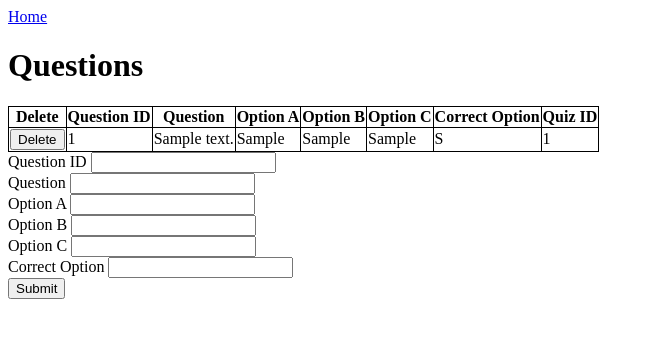
After one commit to IES-Rafael-Alberti/quizz-app-DanielSaborido, a PHP site: page /delete_questions.php in a window 1280 px wide. The commit adds this page. Shown: the top 338 px of the page, without its empty margins (0-654 px from the left). Run offline with PHP 8.4, Linux system fonts and the light colour scheme; tables that the repository leaves empty or names only in its code hold one stand-in row (values such as "Sample post"); data that the repository does not hold is empty.

Commit message:
partes 3 y 4 terminadas

```diff
--- /dev/null
+++ b/codigophp/delete_questions.php
@@ -0,0 +1,107 @@
+<?php
+    $servername = "db";
+    $username = "esclava";
+    $password = "pestillo";
+
+    $conn = new mysqli($servername, $username, $password, "quiz");
+
+    if ($_SERVER['REQUEST_METHOD'] == 'POST' && !isset($_POST['update'])) {
+        $question_id = $_POST['question_id'];
+        $sql = "DELETE FROM QUESTION WHERE question_id = $question_id";
+        $conn->query($sql);
+        echo "Question deleted successfully";
+    }
+
+    if ($_SERVER['REQUEST_METHOD'] == 'POST' && isset($_POST['update'])) {
+        $question_id = $_POST['question_id'];
+        $question = $_POST['question_text'];
+        $option_a = $_POST['option_a'];
+        $option_b = $_POST['option_b'];
+        $option_c = $_POST['option_c'];
+        $correct_option = $_POST['correct_option'];
+        $sql = "UPDATE QUESTION SET question_text = '$question', option_a = '$option_a', option_b = '$option_b', option_c = '$option_c', correct_option = '$correct_option' WHERE question_id = $question_id";
+        $conn->query($sql);
+        echo "Question updated successfully";
+    }
+?>
+
+<!DOCTYPE html>
+<html lang="en">
+<head>
+    <meta charset="UTF-8">
+    <meta name="viewport" content="width=device-width, initial-scale=1.0">
+    <title>Document</title>
+</head>
+<body>
+    <a href="index.php">Home</a>
+    <h1>Questions</h1>
+    <table>
+        <tr>
+            <th>Delete</th>
+            <th>Question ID</th>
+            <th>Question</th>
+            <th>Option A</th>
+            <th>Option B</th>
+            <th>Option C</th>
+            <th>Correct Option</th>
+            <th>Quiz ID</th>
+        </tr>
+        <?php
+            $sql = "SELECT * FROM QUESTION";
+            $result = $conn->query($sql);
+            if ($result->num_rows > 0) {
+                while($row = $result->fetch_assoc()) { ?>
+                <tr>
+                    <td>
+                        <form action="delete_questions.php" method="post">
+                            <input type="hidden" name="question_id" value="<?php echo $row['question_id']; ?>">
+                            <input type="submit" value="Delete">
+                        </form>
+                    </td>
+                    <td><?php echo $row['question_id']; ?></td>
+                    <td><?php echo $row['question_text']; ?></td>
+                    <td><?php echo $row['option_a']; ?></td>
+                    <td><?php echo $row['option_b']; ?></td>
+                    <td><?php echo $row['option_c']; ?></td>
+                    <td><?php echo $row['correct_option']; ?></td>
+                    <td><?php echo $row['QUIZ_quiz_id']; ?></td>
+                <?php }
+            }
+        ?>
+    </table>
+    <style>
+        table {
+            border-collapse: collapse;
+        }
+        table, th, td {
+            border: 1px solid black;
+        }
+    </style>
+    <form action="delete_questions.php" method="post">
+        <label for="question_id">Question ID</label>
+        <input type="text" name="question_id" id="question_id">
+        <br>
+        <label for="question">Question</label>
+        <input type="text" name="question_text" id="question_text">
+        <br>
+        <label for="option_a">Option A</label>
+        <input type="text" name="option_a" id="option_a">
+        <br>
+        <label for="option_b">Option B</label>
+        <input type="text" name="option_b" id="option_b">
+        <br>
+        <label for="option_c">Option C</label>
+        <input type="text" name="option_c" id="option_c">
+        <br>
+        <label for="correct_option">Correct Option</label>
+        <input type="text" name="correct_option" id="correct_option">
+        <br>
+        <input type="hidden" name="update" value="update">
+        <input type="submit" value="Submit">
+    </form>
+</body>
+</html>
+
+<?php
+    $conn->close();
+?>
--- /dev/null
+++ b/codigophp/logout.php
@@ -0,0 +1,6 @@
+<?php
+    session_start();
+    if (isset($_SESSION['username'])) {
+        unset($_SESSION['username']);
+    }
+    header("Location: /");
--- a/initSQL/db.sql
+++ b/initSQL/db.sql
@@ -29,6 +29,12 @@ CREATE TABLE IF NOT EXISTS `quiz`.`QUESTION` (
     ON DELETE NO ACTION
     ON UPDATE NO ACTION);
 
+CREATE TABLE IF NOT EXISTS `quiz`.`USER` (
+  `user_id` INT NOT NULL AUTO_INCREMENT,
+  `username` VARCHAR(255) NOT NULL,
+  `password` VARCHAR(255) NOT NULL,
+  `email` VARCHAR(255) NOT NULL,
+  PRIMARY KEY (`user_id`));
 
 SET SQL_MODE=@OLD_SQL_MODE;
 SET FOREIGN_KEY_CHECKS=@OLD_FOREIGN_KEY_CHECKS;
```
Also changed, not shown: codigophp/add_questions.php (added, +57 -0 lines), codigophp/index.php (+10 -2 lines), codigophp/users.php (added, +110 -0 lines).
